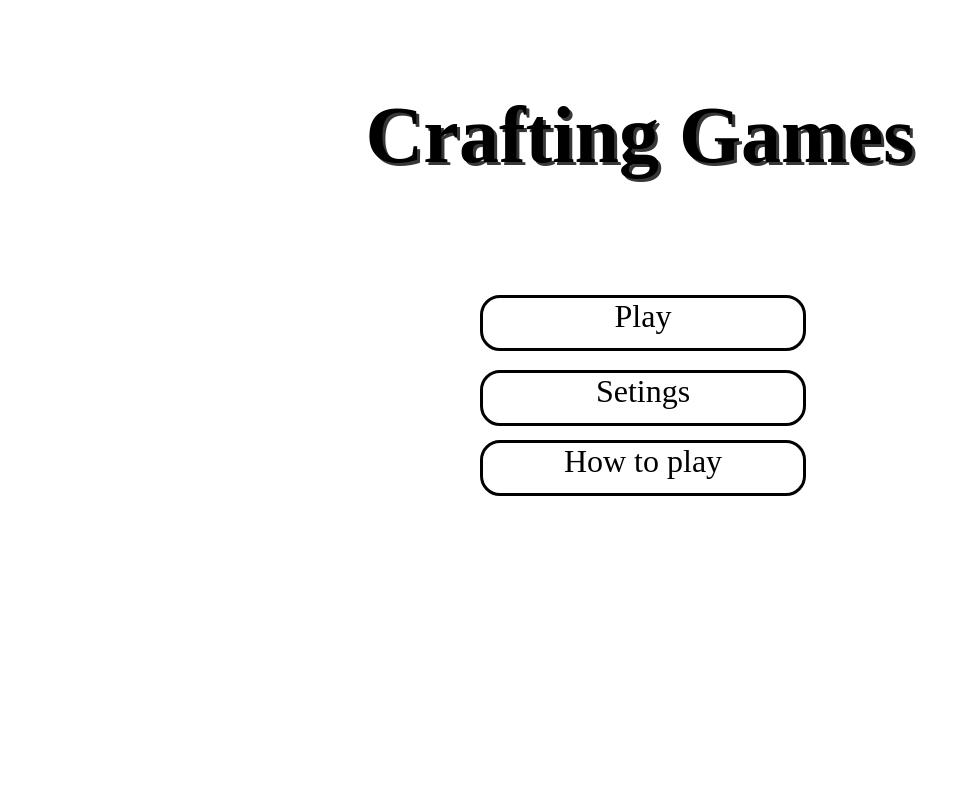
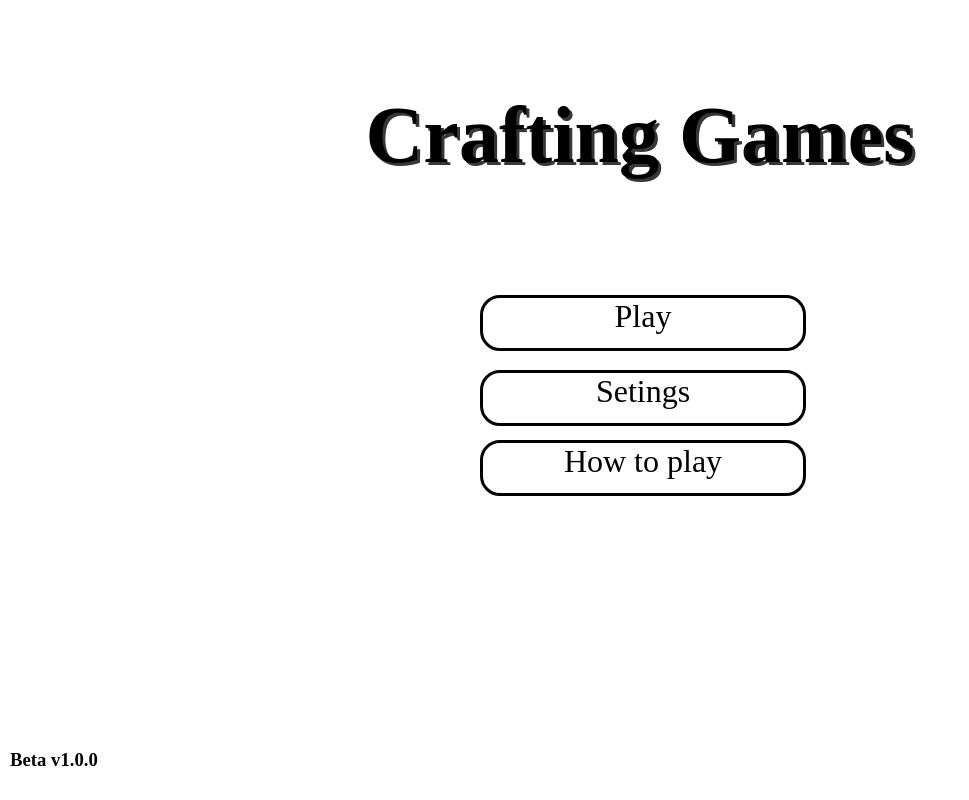
Before and after one commit to leoJ07/Crafting-Games, a website: page public/menu.html in a window 1280 px wide. Shown: the whole page, without its empty margins (0-969 px from the left). Drawn offline with Linux system fonts and the light colour scheme.

Commit message:
Update menu.html

```diff
--- a/public/menu.html
+++ b/public/menu.html
@@ -10,9 +10,10 @@
   <h1 id="title">Crafting Games</h1>
 
   <a href="play" id="play">Play</a>
-  <!--<a href="game"><div id="play"><a href="game">Play</div></a>-->
   <a href="setings" id="setings">Setings</a>
   <a href="how_to_play" id="how_to_play">How to play</a>
+
+  <h3 id="verson">Beta v1.0.0</h3>
 
   <script src="js/menu.js"></script>
 </body>
```
